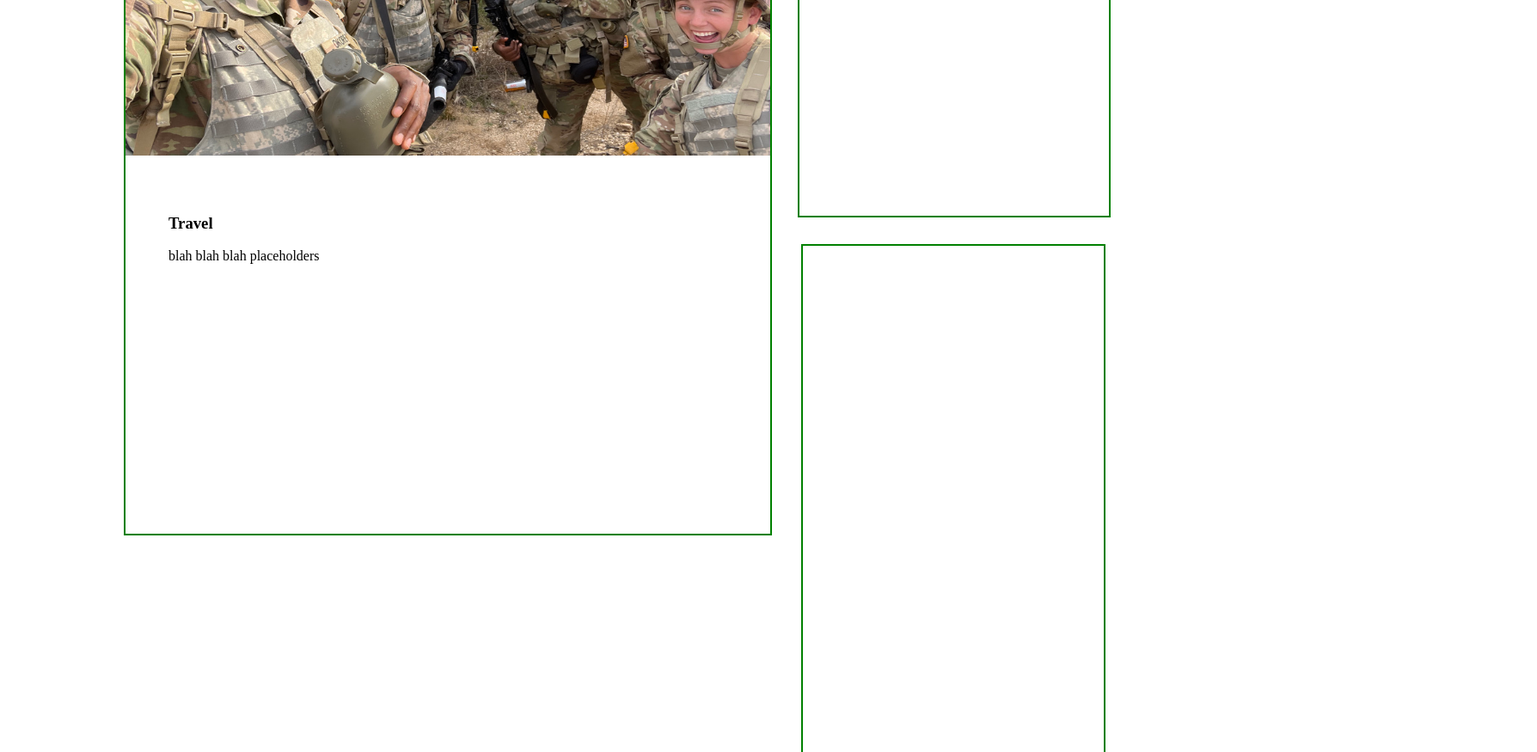
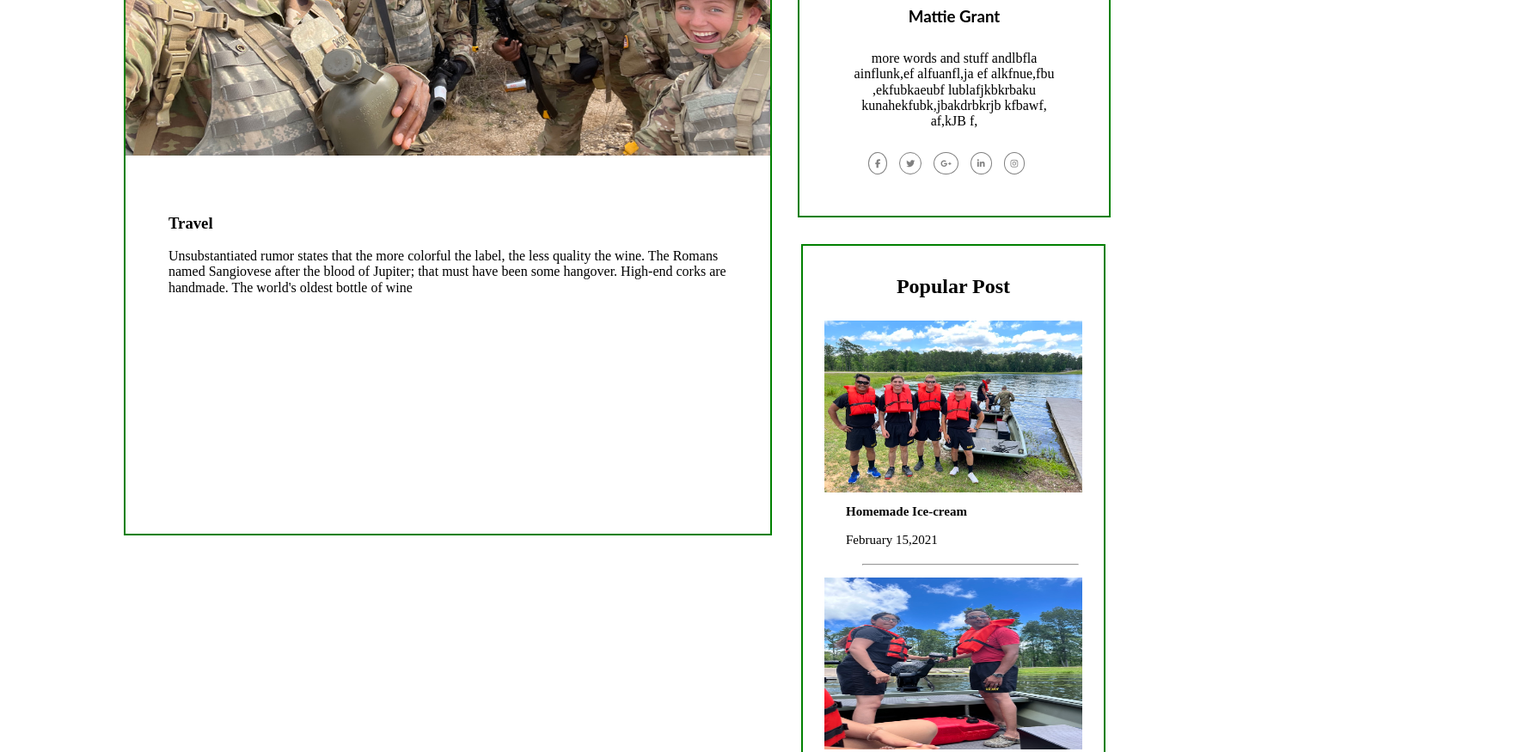
Before and after one commit to aogles/pixel-perfect, a plain HTML site: page index.html in a window 1280 px wide. Shown: the part 406-1281 px from the top of the page at 86% size, 1788 px wide, since content can reach past the window. Drawn offline with nearby package versions, Linux system fonts and the light colour scheme.

Commit message:
popular post section

```diff
--- a/index.html
+++ b/index.html
@@ -46,16 +46,28 @@
     <div class="box1">
         <img src = "/assets/land-nav.jpeg">
         <h3>Travel</h3>
-        <p>blah blah blah placeholders</p>
+        <p>Unsubstantiated rumor states that the more colorful the label, the less quality the wine. The Romans named Sangiovese after the blood of Jupiter; that must have been some hangover. High-end corks are handmade. The world's oldest bottle of wine</p>
     </div>
        <div class="box2">
         <img src="/assets/ammo2.jpeg">
+        <h3> Mattie Grant</h3>
+       <p>more words and stuff andlbfla ainflunk,ef alfuanfl,ja ef alkfnue,fbu ,ekfubkaeubf lublafjkbkrbaku kunahekfubk,jbakdrbkrjb kfbawf, af,kJB f,</p>
+       <i class="fa-brands fa-facebook-f"></i>
+       <i class="fa-brands fa-twitter"></i>
+       <i class="fa-brands fa-google-plus-g"></i>
+       <i class="fa-brands fa-linkedin-in"></i>
+       <i class="fa-brands fa-instagram"></i>
+
        </div>
-       <div class="box3"></div>
+       <div class="box3">
+        <h2>Popular Post</h2>
+        <img class="box3img1" src="/assets/boattrng.jpeg">
+        <h3> Homemade Ice-cream</h3>
+        <p> February 15,2021</p>
+        <hr/>
+        <img class="box3img2"src="/assets/boat2.jpeg">
+       </div>
        <img class="circlepicture" src="/assets/camo.jpeg">
-       <h3> Mattie Grant</h3>
-       <p>more words and stuff</p>
-
     </div>
 </section>
 </body>
--- a/styles/main.css
+++ b/styles/main.css
@@ -43,6 +43,7 @@ align-items: left 2em;
     border: 2px solid green;
     padding: 50px;
     margin: 20px;
+
 }
 .box2 img{
     position: relative;
@@ -53,7 +54,39 @@ align-items: left 2em;
 
 }
 
- .circlepicture {
+.box2 h3{
+    position: relative;
+    text-align: center;
+    top: 50px;
+    font-family: "Lato";
+}
+.box2 p {
+    position: relative;
+    text-align: center;
+    font-family: "Playfair+Display";
+    top: 60px;
+}
+.box2 i {
+    position: relative;
+    align-items: center;
+    font-size: 10px;
+    top: 70px;
+    color: grey;
+    border-radius: 50%;
+    height: 50%px;
+    width: 50%px;
+    left: 30px;
+    right: 10px;
+    margin-left: 0px;
+    margin-right: 10px;
+    padding: 7px;
+    border: 1px solid grey;
+
+
+
+}
+
+.circlepicture {
     position: absolute;
     border-radius: 50%;
     left: 10.6in;
@@ -73,6 +106,47 @@ align-items: left 2em;
     border: 2px solid green;
     padding: 50px;
     margin: 20px;
+}
+.box3 h2{
+    position: relative;
+    top: -35px;
+    text-align: center;
+}
+
+.box3 h3{
+    position: relative;
+    font-size: 15px;
+    top: -35px;
+}
+
+.box3 p{
+    position: relative;
+    text-align: left;
+    font-size: 15px;
+    top: -35px;
+}
+
+.box3 hr{
+    position: relative;
+    width: 100%;
+}
+
+
+
+.box3img1 {
+    position: relative;
+    width: 300px;
+    height: 200px;
+    top: -30px;
+    left: -25px;
+}
+
+.box3img2 {
+    position: relative;
+    width: 300px;
+    height: 200px;
+    top: -40px;
+    left: -25px;
 }
 
 
@@ -114,6 +188,7 @@ a:link {
 
     }
 
+
     .fa-facebook-f{
 
         padding-right: 10px
```
